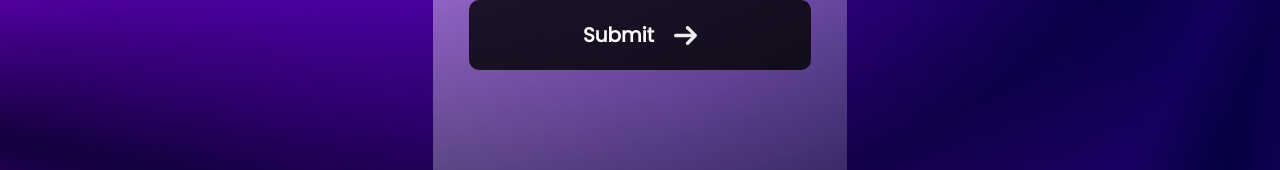
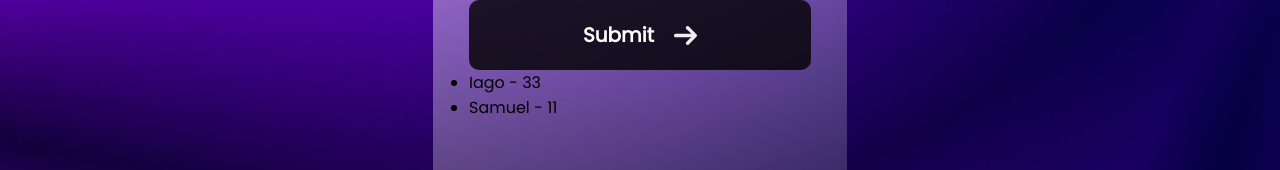
Before and after one commit to TiagoPdaS/cadastro-de-usuario, a React (Create React App) app: page / in a window 1280 px wide. Shown: the part 599-769 px from the top of the page. Built offline with nearby package versions, Linux system fonts and the light colour scheme.

Commit message:
add users

```diff
--- a/src/App.js
+++ b/src/App.js
@@ -1,6 +1,6 @@
 import React from "react";
-import People from "./assets/people.svg"
-import Arrow from "./assets/arrow.svg"
+import People from "./assets/people.svg";
+import Arrow from "./assets/arrow.svg";
 import {
   Container,
   H1,
@@ -10,24 +10,38 @@ import {
   Input,
   Button,
 } from "./styles";
+
 function App() {
+  const users = [
+    { id: Math.random(), name: "Iago", age: 33 },
+    { id: Math.random(), name: "Samuel", age: 11 },
+  ];
   return (
     <Container>
-        <Image alt="logo-people" src={People}/>
-        <ContainerItems>
+      <Image alt="logo-people" src={People} />
+      <ContainerItems>
         <H1>Hello!</H1>
 
         <InputLabel>Name</InputLabel>
-        <Input placeholder="Name"/>
+        <Input placeholder="Name" />
 
         <InputLabel>Age</InputLabel>
-        <Input placeholder="Age"/>
+        <Input placeholder="Age" />
 
-        <Button>Submit<img alt="logo-arrow" src={Arrow}/> </Button>
+        <Button>
+          Submit
+          <img alt="logo-arrow" src={Arrow} />{" "}
+        </Button>
 
+        <ul>
+          {users.map((user) => (
+            <li key={user.id}>
+              {user.name} - {user.age}
+            </li>
+          ))}
+        </ul>
 
-        </ContainerItems>
-
+      </ContainerItems>
     </Container>
   );
 }
```
